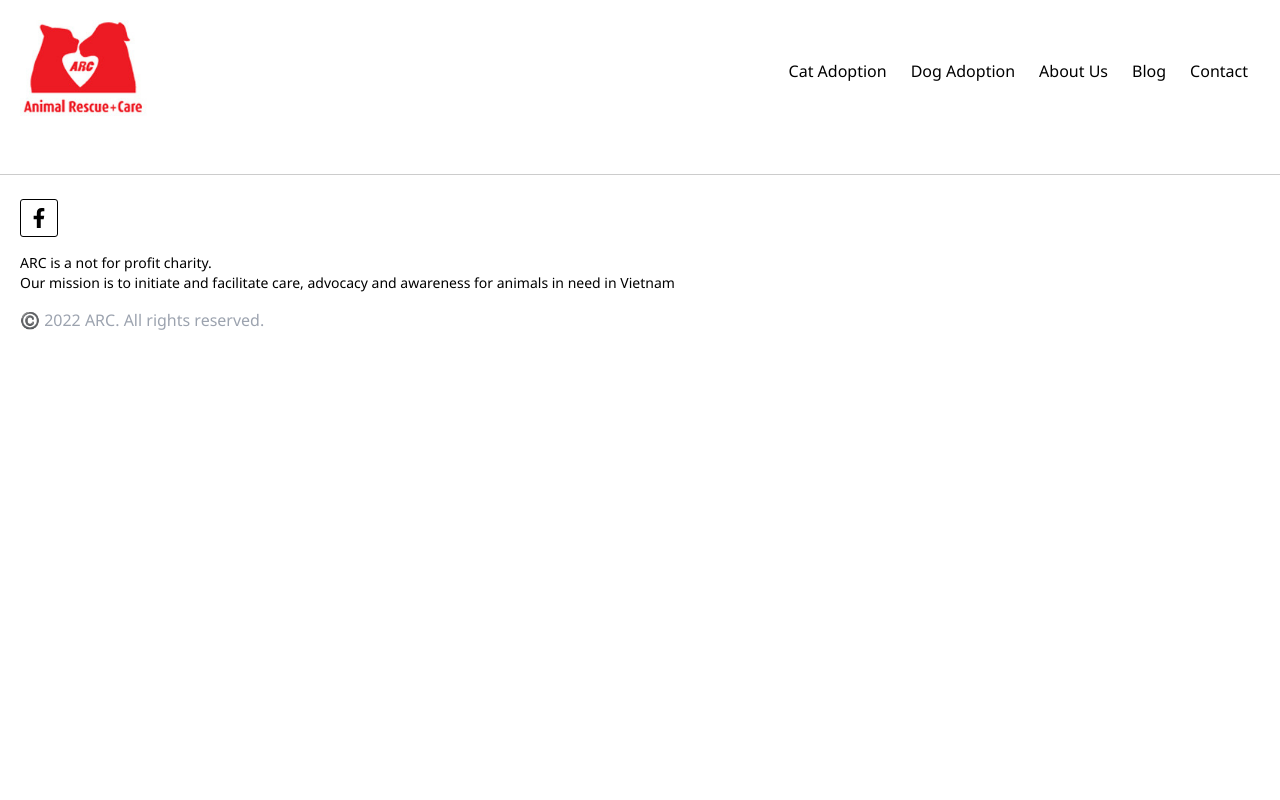
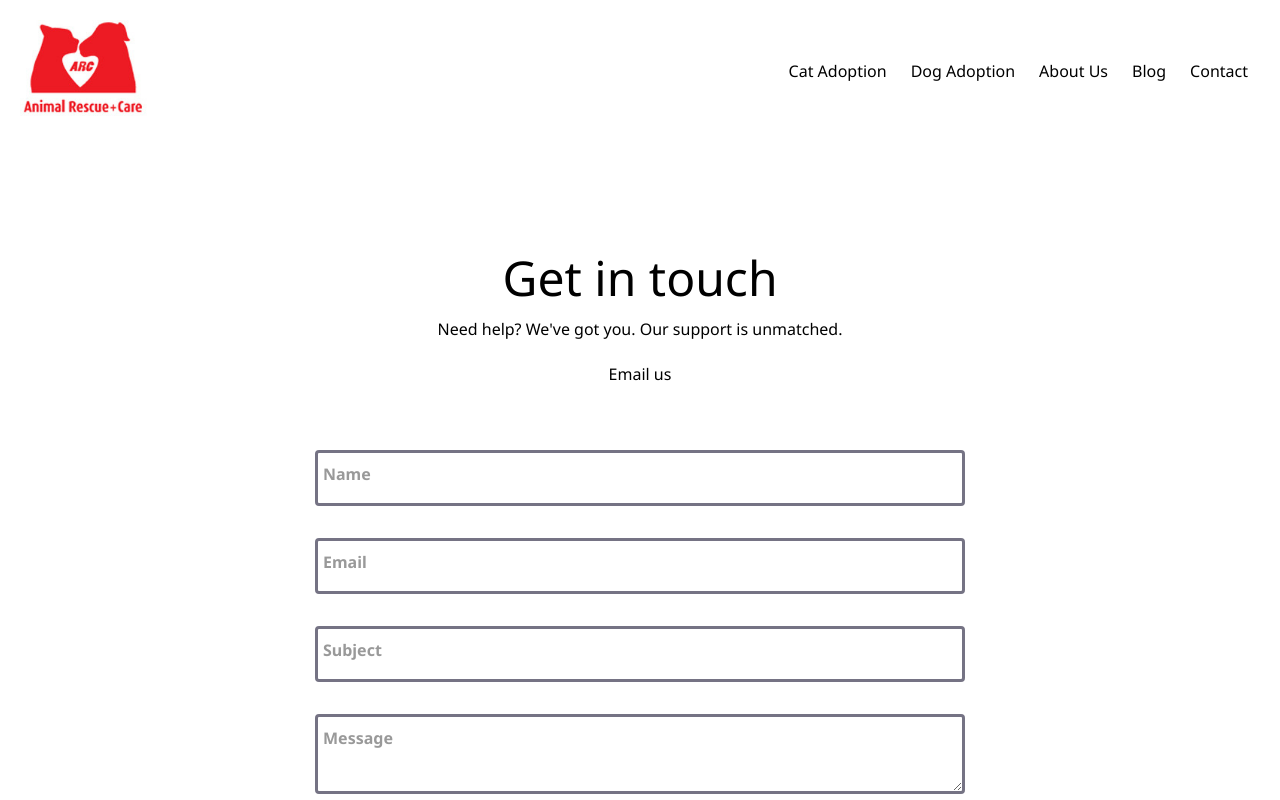
Before and after one commit to entee28/arc-v2, a React (Create React App) app: page /contact in a window 1280 px wide. Shown: the top 800 px of the page. Built offline with nearby package versions, Linux system fonts and the light colour scheme.

Commit message:
adoption page, partial contact page

```diff
--- a/package.json
+++ b/package.json
@@ -12,6 +12,7 @@
     "@types/react-dom": "^17.0.13",
     "react": "^17.0.2",
     "react-dom": "^17.0.2",
+    "react-hook-form": "^7.28.0",
     "react-router-dom": "^6.2.2",
     "react-scripts": "5.0.0",
     "sass": "^1.49.9",
--- a/src/App.scss
+++ b/src/App.scss
@@ -1,3 +1,9 @@
+:root {
+    --lg-container: 1160px;
+    --size-bezel: 0.5rem;
+    --size-radius: 4px;
+}
+
 .social {
     cursor: pointer;
     display: inline-block;
@@ -40,3 +46,69 @@
     background-color: #ccc;
     margin: 2rem auto 0.5rem auto;
 }
+
+//Form
+.form-flex {
+    display: flex;
+    flex-direction: column;
+    width: 70%;
+    max-width: 650px;
+    margin-top: 3rem;
+}
+
+.input-row {
+    margin: 1rem 0px;
+}
+
+.input {
+    position: relative;
+
+    textarea {
+        height: 5rem;
+    }
+
+    &__label {
+        position: absolute;
+        left: 0;
+        top: 0;
+        padding: calc(var(--size-bezel) * 0.75) calc(var(--size-bezel) * 0.5);
+        margin: calc(var(--size-bezel) * 0.75 + 3px) calc(var(--size-bezel) * 0.5);
+        white-space: nowrap;
+        transform: translate(0, 0);
+        transform-origin: 0 0;
+        background: white;
+        transition: transform 120ms ease-in;
+        font-weight: bold;
+        line-height: 1.2;
+        color: rgba(0, 0, 0, 0.4);
+    }
+    &__field {
+        box-sizing: border-box;
+        display: block;
+        height: 3.5rem;
+        width: 100%;
+        border: 3px solid #757384;
+        padding: calc(var(--size-bezel) * 1.5) var(--size-bezel);
+        color: currentColor;
+        background: transparent;
+        border-radius: var(--size-radius);
+        font-family: "Input Sans";
+        font-size: 1rem;
+
+        &:focus,
+        &:not(:placeholder-shown) {
+            & + .input__label {
+                transform: translate(0.25rem, -65%) scale(0.8);
+                color: var(--color-primary);
+            }
+        }
+    }
+}
+
+.error {
+    color: red;
+}
+
+.success {
+    color: green;
+}
--- a/src/App.tsx
+++ b/src/App.tsx
@@ -3,6 +3,8 @@ import { BrowserRouter, Route, Routes } from 'react-router-dom';
 import './App.scss';
 import Footer from './components/Footer';
 import Navbar from './components/Navbar';
+import Cat from './components/pages/Cat';
+import Contact from './components/pages/Contact';
 import Home from './components/pages/Home';
 
 function App() {
@@ -11,6 +13,8 @@ function App() {
       <Navbar />
       <Routes>
         <Route path='/' element={<Home />} />
+        <Route path='/cats' element={<Cat />} />
+        <Route path='/contact' element={<Contact />} />
       </Routes>
       <Footer />
     </BrowserRouter>
--- a/src/components/MorePetCard.tsx
+++ b/src/components/MorePetCard.tsx
@@ -3,7 +3,7 @@ import paw from '../assets/icons/paw-solid.svg'
 
 const MorePetCard = () => {
     return (
-        <div className='w-60 h-72 bg-red-400 flex flex-col relative rounded-xl'>
+        <div className='bg-red-400 flex flex-col relative rounded-xl'>
             <div className="flex-grow flex flex-col justify-center items-center">
                 <img src={paw} alt="paw" className='w-24 h-24 paw' />
                 <p className='mt-8 px-6 text-center text-sm text-white'>26 more pets available at ARC</p>
--- a/src/components/Navbar.tsx
+++ b/src/components/Navbar.tsx
@@ -7,10 +7,12 @@ const Navbar = () => {
         <div className="navbar w-full h-auto p-5">
             <div className="navbar-container max-w-screen-xl flex justify-between my-0 mx-auto">
                 <div className="navbar-brand">
-                    <img src={logo} alt="logo" className="w-32 h-auto" />
+                    <NavLink to='/'>
+                        <img src={logo} alt="logo" className="w-32 h-auto" />
+                    </NavLink>
                 </div>
                 <ul className="navbar-nav flex items-center">
-                    <NavLink to='/'>
+                    <NavLink to='/cats'>
                         <li className='transition-all p-1 mx-2 hover:opacity-70'>Cat Adoption</li>
                     </NavLink>
                     <NavLink to='/'>
@@ -22,7 +24,7 @@ const Navbar = () => {
                     <NavLink to='/'>
                         <li className='transition-all p-1 mx-2 hover:opacity-70'>Blog</li>
                     </NavLink>
-                    <NavLink to='/'>
+                    <NavLink to='/contact'>
                         <li className='transition-all p-1 mx-2 hover:opacity-70'>Contact</li>
                     </NavLink>
                 </ul>
--- a/src/components/PetCard.tsx
+++ b/src/components/PetCard.tsx
@@ -4,19 +4,32 @@ import heart from '../assets/icons/heart-regular.svg'
 interface Props {
     name: string,
     image: string,
+    sex?: string,
+    age?: number,
+    status?: string
 }
 
-const PetCard = ({ name, image }: Props) => {
+const PetCard = ({ name, image, sex, age, status }: Props) => {
     return (
-        <div className='w-60 h-72 flex flex-col relative'>
-            <div className="favorite bg-white absolute top-4 right-2 w-12 h-12 rounded-full p-3">
+        <div className='flex flex-col relative hover:scale-105 transition-all ease-out duration-200'>
+            {/* <div className="favorite bg-white absolute top-4 right-2 w-12 h-12 rounded-full p-3">
                 <img src={heart} alt="heart" className='heart' />
-            </div>
-            <img src={image} alt="pet" className='h-full w-auto rounded-xl' />
-            <div className="card-body text-red-400 bg-white w-full absolute bottom-0 text-xl pt-4 pb-6 text-center rounded-b-xl
+            </div> */}
+            <img src={image} alt="pet" className='w-full h-auto rounded-xl' />
+            {age && sex && status ? (
+                <div className="card-body text-red-400 bg-white w-full absolute bottom-0 text-xl pt-4 pb-4 text-center rounded-b-xl
+                 before:block before:w-full before:bg-white before:h-[18px] before:rounded-t-[50%] before:absolute before:bottom-[80px] object-cover">
+                    {name}
+                    <br />
+                    <span className='text-sm text-black'>{sex} - {age} years old - {status}</span>
+                </div>
+            ) : (
+                <div className="card-body text-red-400 bg-white w-full absolute bottom-0 text-xl pt-4 pb-6 text-center rounded-b-xl
                 before:block before:w-full before:bg-white before:h-[18px] before:rounded-t-[50%] before:absolute before:bottom-[55px] object-cover">
-                {name}
-            </div>
+                    {name}
+                </div>
+            )}
+
         </div>
     )
 }
--- /dev/null
+++ b/src/components/pages/Cat.tsx
@@ -0,0 +1,32 @@
+import React from 'react'
+import pet from '../../assets/images/pet.jpg'
+import PetCard from '../PetCard'
+
+const Cat = () => {
+    return (
+        <div className='w-full px-5 bg-[#fffcfc]'>
+            <div className="max-w-screen-xl my-0 mx-auto">
+                <div className="flex flex-col items-center pt-20 pb-5">
+                    <h2 className='text-red-600 text-4xl mb-20 tracking-wide'>Cats Available for Adoption</h2>
+                    <div className="pets w-4/5 sm:w-full grid gap-8 grid-cols-1 sm:grid-cols-2 md:grid-cols-3 lg:grid-cols-4 xl:grid-cols-5">
+                        <PetCard image={pet} name='Boo' sex='Male' age={10} status='In foster' />
+                        <PetCard image={pet} name='Boo' sex='Male' age={10} status='In foster' />
+                        <PetCard image={pet} name='Boo' sex='Male' age={10} status='In foster' />
+                        <PetCard image={pet} name='Boo' sex='Male' age={10} status='In foster' />
+                        <PetCard image={pet} name='Boo' sex='Male' age={10} status='In foster' />
+                        <PetCard image={pet} name='Boo' sex='Male' age={10} status='In foster' />
+                        <PetCard image={pet} name='Boo' sex='Male' age={10} status='In foster' />
+                        <PetCard image={pet} name='Boo' sex='Male' age={10} status='In foster' />
+                        <PetCard image={pet} name='Boo' sex='Male' age={10} status='In foster' />
+                        <PetCard image={pet} name='Boo' sex='Male' age={10} status='In foster' />
+                        <PetCard image={pet} name='Boo' sex='Male' age={10} status='In foster' />
+                        <PetCard image={pet} name='Boo' sex='Male' age={10} status='In foster' />
+                        <PetCard image={pet} name='Boo' sex='Male' age={10} status='In foster' />
+                    </div>
+                </div>
+            </div>
+        </div>
+    )
+}
+
+export default Cat
--- /dev/null
+++ b/src/components/pages/Contact.tsx
@@ -0,0 +1,88 @@
+//@ts-nocheck
+
+import { useForm } from 'react-hook-form';
+
+const Contact = () => {
+    const { register, handleSubmit, formState: { errors } } = useForm();
+    const onSubmit = (data: object) => {
+        // // Headers
+        // const config = {
+        //     headers: {
+        //         'Content-Type': 'application/json'
+        //     }
+        // }
+
+        // // Request body
+        // const body = JSON.stringify(data);
+
+        // axios.post('/api/contacts', body, config)
+        //     .then(alert('Form submitted!'));
+
+        alert(data);
+    };
+
+    return (
+        <div className='w-full h-autp mt-28 mb-12 flex flex-col items-center'>
+            <h3 className='text-5xl mb-4'>Get in touch</h3>
+            <p className='max-w-[50%]'>Need help? We've got you. Our support is unmatched.</p>
+            <br />
+            <button className='btn btn-feature'>Email us</button>
+
+            <form className='form-flex' value="sentMessage" onSubmit={handleSubmit(onSubmit)}>
+                <div className="input-row">
+                    <label htmlFor="name" className='input'>
+                        <input type="text" className="input__field" placeholder=' ' name='name' id='name'
+                            {...register("name", {
+                                required: true,
+                                pattern: /\p{L}+/u
+                            })} />
+                        <span className="input__label">Name</span>
+                    </label>
+                    {errors?.name?.type === "required" && <p className='error'>This field is required</p>}
+                    {errors?.name?.type === "pattern" && (
+                        <p className='error'>Alphabetical characters only</p>
+                    )}
+                </div>
+
+                <div className="input-row">
+                    <label htmlFor="email" className='input'>
+                        <input className="input__field" placeholder=' ' name='email' id='email'
+                            {...register("email", {
+                                required: true,
+                                pattern: /^[A-Z0-9._%+-]+@[A-Z0-9.-]+\.[A-Z]{2,}$/i
+                            })} />
+                        <span className="input__label">Email</span>
+                    </label>
+                    {errors?.email?.type === "required" && <p className='error'>This field is required</p>}
+                    {errors?.email?.type === "pattern" && (
+                        <p className='error'>Invalid email</p>
+                    )}
+                </div>
+
+                <div className="input-row">
+                    <label htmlFor="subject" className='input'>
+                        <input type='text' className="input__field" placeholder=' ' name='subject' id='subject'
+                            {...register("subject")} />
+                        <span className="input__label">Subject</span>
+                    </label>
+                </div>
+
+
+                <div className="input-row">
+                    <label htmlFor="message" className='input'>
+                        <textarea className="input__field" placeholder=' ' name='subject' id='subject'
+                            {...register("message", {
+                                required: true
+                            })} />
+                        <span className="input__label">Message</span>
+                    </label>
+                    {errors?.message?.type === "required" && <p className='error'>This field is required</p>}
+                </div>
+
+                <button className="btn btn-feature" type='submit'>Send</button>
+            </form>
+        </div>
+    )
+}
+
+export default Contact
```
Also changed, not shown: 1 other file (tests, documents, lock files or other folders).
